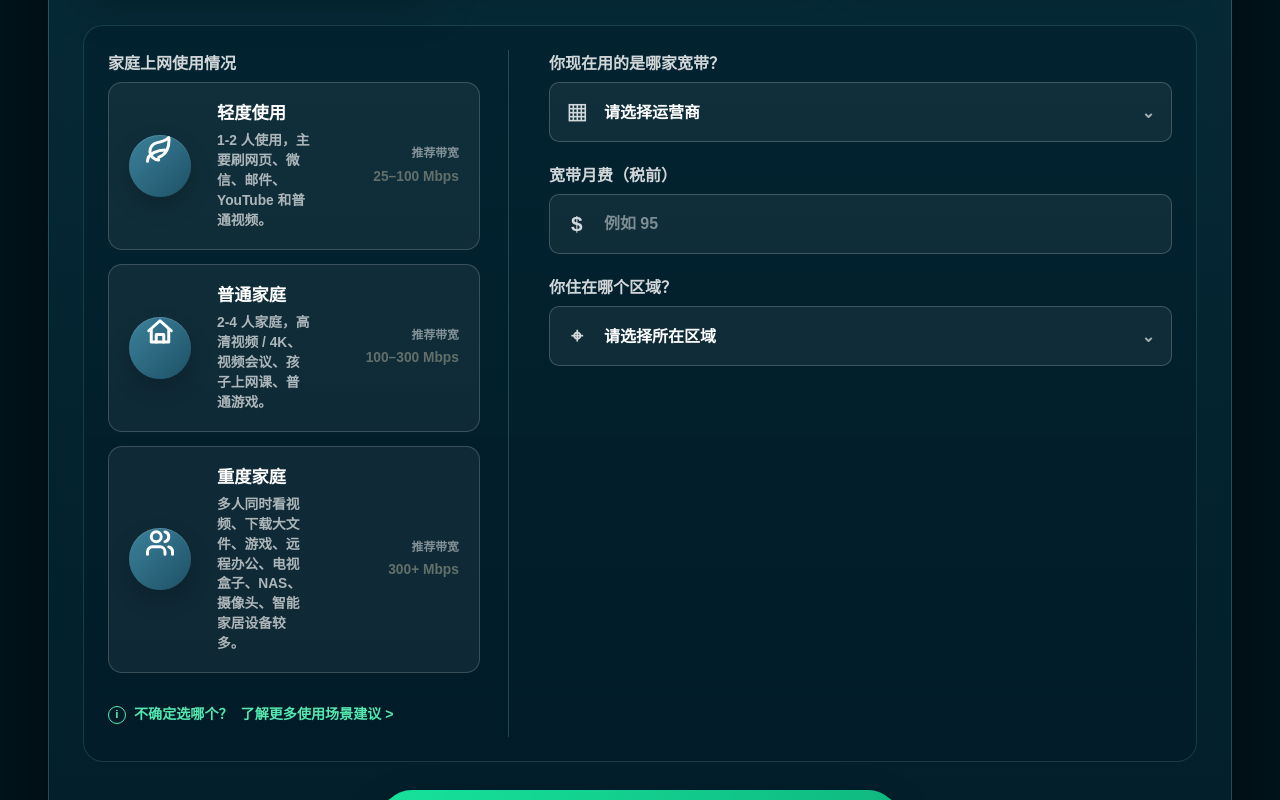
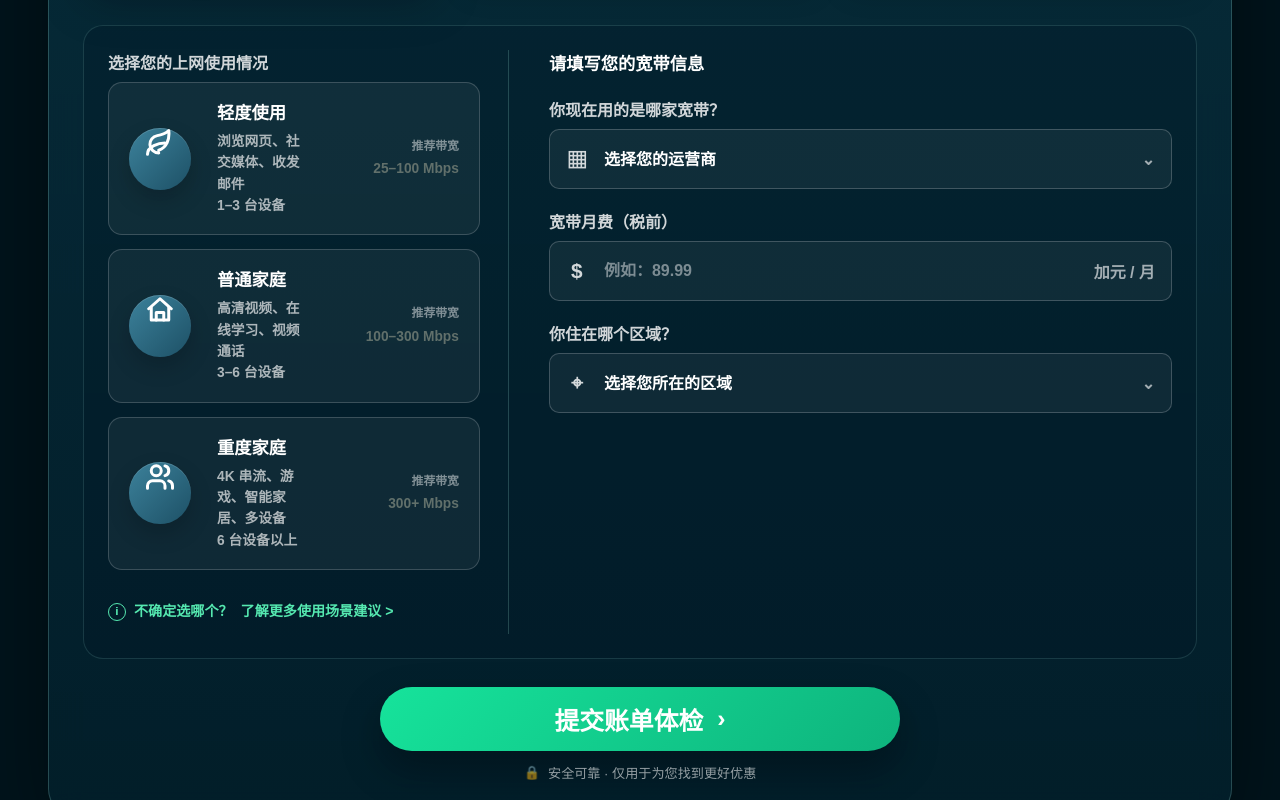
Before and after one commit to csbcd123/bill-saver-pei, a Next.js app: page / in a window 1280 px wide. Shown: the part 700-1500 px from the top of the page. Built offline with nearby package versions, Linux system fonts and the light colour scheme.

Commit message:
Refine homepage bill form copy

```diff
--- a/app/globals.css
+++ b/app/globals.css
@@ -2207,6 +2207,13 @@ textarea:focus {
   padding-left: 4px;
 }
 
+.form-side-title {
+  margin: 0 0 2px;
+  color: #fff;
+  font-size: 1.08rem;
+  font-weight: 800;
+}
+
 .usage-card-grid.compact {
   gap: 14px;
 }
@@ -2269,6 +2276,8 @@ textarea:focus {
 .usage-card-copy span {
   color: rgba(255, 255, 255, 0.66);
   font-size: 0.86rem;
+  line-height: 1.55;
+  white-space: pre-line;
 }
 
 .usage-card-speed {
@@ -2393,6 +2402,17 @@ textarea:focus {
   box-shadow: 0 22px 48px rgba(0, 0, 0, 0.36);
 }
 
+.form-safe-note {
+  display: flex;
+  align-items: center;
+  justify-content: center;
+  gap: 8px;
+  margin: 12px auto 0;
+  color: rgba(255, 255, 255, 0.58);
+  font-size: 0.82rem;
+  text-align: center;
+}
+
 @media (max-width: 900px) {
   .heroSection {
     min-height: 480px;
--- a/app/page.jsx
+++ b/app/page.jsx
@@ -27,21 +27,26 @@ const translations = {
     city: "你住在哪个区域？",
     provider: "当前运营商",
     providerInternet: "你现在用的是哪家宽带？",
-    providerMobile: "你现在主要用的是哪家运营商？",
+    providerMobile: "你现在用的是哪家手机运营商？",
     providerBoth: "你现在主要用的是哪家运营商？",
     monthlyPriceInternet: "宽带月费（税前）",
     monthlyPriceMobile: "手机月费（税前）",
-    monthlyPriceBoth: "每月总费用",
-    monthlyPlaceholder: "例如 95",
-    monthlyPlaceholderInternet: "例如 95",
-    monthlyPlaceholderMobile: "例如 45",
-    monthlyPlaceholderBoth: "例如 140",
-    internetUsageLevel: "家庭上网使用情况",
+    monthlyPriceBoth: "每月总费用（税前）",
+    monthlyPlaceholder: "例如：89.99",
+    monthlyPlaceholderInternet: "例如：89.99",
+    monthlyPlaceholderMobile: "例如：45",
+    monthlyPlaceholderBoth: "例如：140",
+    internetUsageLevel: "选择您的上网使用情况",
     currentMobileData: "当前手机流量",
     currentMobileDataQuestion: "你每月大概用多少手机流量？",
-    mobileDataUsageTitle: "手机流量使用情况",
-    providerPlaceholder: "请选择运营商",
-    areaPlaceholder: "请选择所在区域",
+    mobileDataUsageTitle: "选择您的手机流量使用情况",
+    providerPlaceholder: "选择您的运营商",
+    areaPlaceholder: "选择您所在的区域",
+    billInfoInternet: "请填写您的宽带信息",
+    billInfoMobile: "请填写您的手机信息",
+    billInfoBoth: "请填写您的账单信息",
+    monthlyUnit: "加元 / 月",
+    formSafetyNote: "安全可靠 · 仅用于为您找到更好优惠",
     validationRequired: "请先完成必填信息，再查看体检结果。",
     postalPrefix: "邮编前三位",
     postalPlaceholder: "例如 C1A",
@@ -109,33 +114,33 @@ const translations = {
     usageCards: {
       light: {
         title: "轻度使用",
-        description: "1-2 人使用，主要刷网页、微信、邮件、YouTube 和普通视频。"
+        description: "浏览网页、社交媒体、收发邮件\n1–3 台设备"
       },
       standard: {
         title: "普通家庭",
-        description: "2-4 人家庭，高清视频 / 4K、视频会议、孩子上网课、普通游戏。"
+        description: "高清视频、在线学习、视频通话\n3–6 台设备"
       },
       heavy: {
         title: "重度家庭",
-        description: "多人同时看视频、下载大文件、游戏、远程办公、电视盒子、NAS、摄像头、智能家居设备较多。"
+        description: "4K 串流、游戏、智能家居、多设备\n6 台设备以上"
       }
     },
     mobileDataUsageCards: {
       "0-20GB": {
         title: "0–20GB",
-        description: "轻度使用：微信、网页、地图、少量视频"
+        description: "微信、网页、地图、少量视频"
       },
       "20-50GB": {
         title: "20–50GB",
-        description: "日常使用：社交媒体、短视频、视频通话、音乐"
+        description: "社交媒体、短视频、视频通话、音乐"
       },
       "50-100GB": {
         title: "50–100GB",
-        description: "高频使用：经常看视频、热点分享、外出使用较多"
+        description: "经常看视频、热点分享、外出使用较多"
       },
       "100GB+": {
         title: "100GB 以上",
-        description: "重度使用：大量视频、热点共享、经常外出或多设备使用"
+        description: "大量视频、热点共享、经常外出或多设备使用"
       }
     },
     options: {
@@ -209,22 +214,27 @@ const translations = {
     serviceType: "你想檢查哪類帳單？",
     city: "你住在哪個區域？",
     provider: "目前業者",
-    providerInternet: "你目前用的是哪家寬頻？",
-    providerMobile: "你現在主要用的是哪家電信商？",
-    providerBoth: "你目前主要用的是哪家電信商？",
-    monthlyPriceInternet: "寬頻月費",
+    providerInternet: "你現在用的是哪家寬頻？",
+    providerMobile: "你現在用的是哪家手機電信商？",
+    providerBoth: "你現在主要用的是哪家電信商？",
+    monthlyPriceInternet: "寬頻月費（稅前）",
     monthlyPriceMobile: "手機月費（稅前）",
-    monthlyPriceBoth: "每月總費用",
-    monthlyPlaceholder: "例如 95",
-    monthlyPlaceholderInternet: "例如 95",
-    monthlyPlaceholderMobile: "例如 45",
-    monthlyPlaceholderBoth: "例如 140",
-    internetUsageLevel: "家庭上網使用情況",
+    monthlyPriceBoth: "每月總費用（稅前）",
+    monthlyPlaceholder: "例如：89.99",
+    monthlyPlaceholderInternet: "例如：89.99",
+    monthlyPlaceholderMobile: "例如：45",
+    monthlyPlaceholderBoth: "例如：140",
+    internetUsageLevel: "選擇您的上網使用情況",
     currentMobileData: "目前手機流量",
     currentMobileDataQuestion: "你每月大約用多少手機流量？",
-    mobileDataUsageTitle: "手機流量使用情況",
-    providerPlaceholder: "請選擇電信商",
-    areaPlaceholder: "請選擇所在區域",
+    mobileDataUsageTitle: "選擇你的手機流量使用情況",
+    providerPlaceholder: "選擇你的電信商",
+    areaPlaceholder: "選擇你所在的區域",
+    billInfoInternet: "請填寫您的寬頻資訊",
+    billInfoMobile: "請填寫您的手機資訊",
+    billInfoBoth: "請填寫您的帳單資訊",
+    monthlyUnit: "加元 / 月",
+    formSafetyNote: "安全可靠 · 僅用於為你找到更好優惠",
     validationRequired: "請先完成必填資訊，再查看健檢結果。",
     postalPrefix: "郵遞區號前三碼",
     postalPlaceholder: "例如 C1A",
@@ -292,33 +302,33 @@ const translations = {
     usageCards: {
       light: {
         title: "輕度使用",
-        description: "1-2 人使用，主要瀏覽網頁、微信、電郵、YouTube 和一般影片。"
+        description: "瀏覽網頁、社交媒體、收發電郵\n1–3 台設備"
       },
       standard: {
         title: "一般家庭",
-        description: "2-4 人家庭，高畫質影片 / 4K、視訊會議、孩子上網課、一般遊戲。"
+        description: "高清影片、線上學習、視訊通話\n3–6 台設備"
       },
       heavy: {
         title: "重度家庭",
-        description: "多人同時看影片、下載大型檔案、遊戲、遠端工作、電視盒、NAS、攝影機、智能家居設備較多。"
+        description: "4K 串流、遊戲、智能家居、多設備\n6 台設備以上"
       }
     },
     mobileDataUsageCards: {
       "0-20GB": {
         title: "0–20GB",
-        description: "輕度使用：微信、網頁、地圖、少量影片"
+        description: "微信、網頁、地圖、少量影片"
       },
       "20-50GB": {
         title: "20–50GB",
-        description: "日常使用：社交媒體、短影片、視訊通話、音樂"
+        description: "社交媒體、短影片、視訊通話、音樂"
       },
       "50-100GB": {
         title: "50–100GB",
-        description: "高頻使用：經常看影片、熱點分享、外出使用較多"
+        description: "經常看影片、熱點分享、外出使用較多"
       },
       "100GB+": {
         title: "100GB 以上",
-        description: "重度使用：大量影片、熱點共享、經常外出或多設備使用"
+        description: "大量影片、熱點共享、經常外出或多設備使用"
       }
     },
     options: {
@@ -390,24 +400,29 @@ const translations = {
     formTitle: "Bill details",
     province: "Default region: Prince Edward Island",
     serviceType: "Which bill do you want to check?",
-    city: "Which area are you in?",
+    city: "Which area do you live in?",
     provider: "Current provider",
-    providerInternet: "Who is your current internet provider?",
-    providerMobile: "Which provider do you mainly use now?",
-    providerBoth: "Who is your main current provider?",
-    monthlyPriceInternet: "Internet monthly bill",
+    providerInternet: "Which internet provider do you use now?",
+    providerMobile: "Which mobile provider do you use now?",
+    providerBoth: "Which provider do you mainly use now?",
+    monthlyPriceInternet: "Internet monthly bill before tax",
     monthlyPriceMobile: "Mobile monthly bill before tax",
-    monthlyPriceBoth: "Total monthly bill",
-    monthlyPlaceholder: "e.g. 95",
-    monthlyPlaceholderInternet: "e.g. 95",
+    monthlyPriceBoth: "Total monthly bill before tax",
+    monthlyPlaceholder: "e.g. 89.99",
+    monthlyPlaceholderInternet: "e.g. 89.99",
     monthlyPlaceholderMobile: "e.g. 45",
     monthlyPlaceholderBoth: "e.g. 140",
-    internetUsageLevel: "Home internet usage",
+    internetUsageLevel: "Choose your internet usage",
     currentMobileData: "Current mobile data",
     currentMobileDataQuestion: "How much mobile data do you use per month?",
-    mobileDataUsageTitle: "Mobile data usage",
-    providerPlaceholder: "Please select a provider",
-    areaPlaceholder: "Please select your area",
+    mobileDataUsageTitle: "Choose your mobile data usage",
+    providerPlaceholder: "Select your provider",
+    areaPlaceholder: "Select your area",
+    billInfoInternet: "Enter your internet bill information",
+    billInfoMobile: "Enter your mobile bill information",
+    billInfoBoth: "Enter your bill information",
+    monthlyUnit: "CAD / mo",
+    formSafetyNote: "Secure · Used only to help find better offers",
     validationRequired: "Please complete the required information before viewing your result.",
     postalPrefix: "Postal code prefix",
     postalPlaceholder: "e.g. C1A",
@@ -478,33 +493,33 @@ const translations = {
     usageCards: {
       light: {
         title: "Light use",
-        description: "1-2 people, mainly browsing, messaging, email, YouTube, and regular video."
+        description: "Browsing, social media, and email\n1–3 devices"
       },
       standard: {
         title: "Standard household",
-        description: "2-4 people, HD / 4K video, video meetings, online classes, and casual gaming."
+        description: "HD video, online learning, and video calls\n3–6 devices"
       },
       heavy: {
         title: "Heavy household",
-        description: "Multiple people streaming, large downloads, gaming, remote work, TV boxes, NAS, cameras, and many smart home devices."
+        description: "4K streaming, gaming, smart home, and many devices\n6+ devices"
       }
     },
     mobileDataUsageCards: {
       "0-20GB": {
         title: "0–20GB",
-        description: "Light use: messaging, browsing, maps, and occasional video"
+        description: "Messaging, browsing, maps, and occasional video"
       },
       "20-50GB": {
         title: "20–50GB",
-        description: "Everyday use: social media, short videos, video calls, and music"
+        description: "Social media, short videos, video calls, and music"
       },
       "50-100GB": {
         title: "50–100GB",
-        description: "High use: frequent video, hotspot sharing, and more mobile use outside home"
+        description: "Frequent video, hotspot sharing, and more mobile use outside home"
       },
       "100GB+": {
         title: "100GB+",
-        description: "Heavy use: lots of video, hotspot sharing, frequent outside use, or multiple devices"
+        description: "Lots of video, hotspot sharing, frequent outside use, or multiple devices"
       }
     },
     options: {
@@ -1877,7 +1892,7 @@ export default function Home() {
                           <strong>{t.usageCards[item.value].title}</strong>
                           <span>{t.usageCards[item.value].description}</span>
                         </span>
-                        <span className="usage-card-speed"><small>{language === "en" ? "Suggested" : language === "zhHant" ? "建議頻寬" : "推荐带宽"}</small>{internetUsageSpeeds[item.value]}</span>
+                        <span className="usage-card-speed"><small>{language === "en" ? "Recommended" : language === "zhHant" ? "建議頻寬" : "推荐带宽"}</small>{internetUsageSpeeds[item.value]}</span>
                         {form.internet_usage_level === item.value && <span className="usage-card-check" aria-hidden="true">✓</span>}
                       </button>
                     ))}
@@ -1915,6 +1930,9 @@ export default function Home() {
               </div>
 
               <div className="form-split-right">
+                <h3 className="form-side-title">
+                  {form.service_type === "internet" ? t.billInfoInternet : t.billInfoBoth}
+                </h3>
                 <Field icon="▦" label={form.service_type === "internet" ? t.providerInternet : t.providerBoth} className={missingFields.includes("current_provider") ? "missing" : ""}>
                   <Select value={form.current_provider} onChange={(value) => update("current_provider", value)}>
                     <option value="" disabled>
@@ -1928,7 +1946,7 @@ export default function Home() {
                   </Select>
                 </Field>
 
-                <Field icon="$" label={form.service_type === "internet" ? t.monthlyPriceInternet : t.monthlyPriceBoth} className={missingFields.includes("monthly_price") ? "missing" : ""}>
+                <Field icon="$" unit={t.monthlyUnit} label={form.service_type === "internet" ? t.monthlyPriceInternet : t.monthlyPriceBoth} className={missingFields.includes("monthly_price") ? "missing" : ""}>
                   <input
                     type="number"
                     min="0"
@@ -1980,6 +1998,7 @@ export default function Home() {
               </div>
 
               <div className="form-split-right">
+                <h3 className="form-side-title">{t.billInfoMobile}</h3>
                 <Field icon="▦" label={t.providerMobile} className={missingFields.includes("current_provider") ? "missing" : ""}>
                   <Select value={form.current_provider} onChange={(value) => update("current_provider", value)}>
                     <option value="" disabled>
@@ -1993,7 +2012,7 @@ export default function Home() {
                   </Select>
                 </Field>
 
-                <Field icon="$" label={t.monthlyPriceMobile} className={missingFields.includes("monthly_price") ? "missing" : ""}>
+                <Field icon="$" unit={t.monthlyUnit} label={t.monthlyPriceMobile} className={missingFields.includes("monthly_price") ? "missing" : ""}>
                   <input
                     type="number"
                     min="0"
@@ -2025,6 +2044,10 @@ export default function Home() {
             <span>{t.submit}</span>
             <span aria-hidden="true">›</span>
           </button>
+          <p className="form-safe-note">
+            <span aria-hidden="true">🔒</span>
+            {t.formSafetyNote}
+          </p>
         </form>
       </section>
 
```
